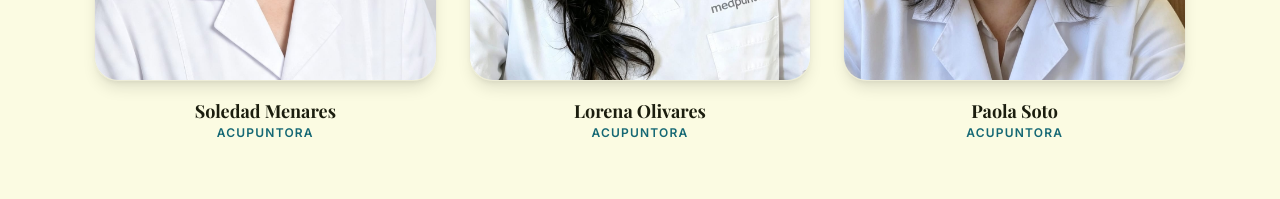
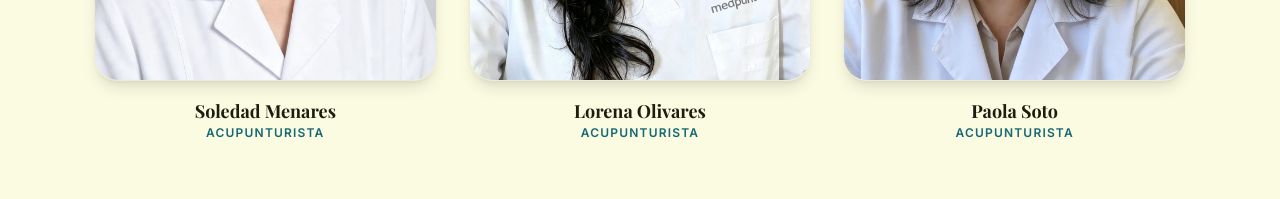
Before and after one commit to Mautz2050/Acupuntura, a React (Vite) app: page / in a window 1280 px wide. Shown: the part 1440-1639 px from the top of the page. Built offline with nearby package versions, Linux system fonts and the light colour scheme; no server answers; the database is empty; a web font is replaced by a local one.

Commit message:
fix: subtitulo equipo cambiado de Acupuntora a Acupunturista

```diff
--- a/src/pages/HomePage.jsx
+++ b/src/pages/HomePage.jsx
@@ -17,9 +17,9 @@ import {
 } from 'lucide-react';
 
 const EQUIPO = [
-  { nombre: 'Soledad Menares', foto: '/images/dra-soledad-menares.jpg', rol: 'Acupuntora' },
-  { nombre: 'Lorena Olivares', foto: '/images/lorena-olivares.jpg', rol: 'Acupuntora' },
-  { nombre: 'Paola Soto', foto: '/images/paola-soto.jpg', rol: 'Acupuntora' },
+  { nombre: 'Soledad Menares', foto: '/images/dra-soledad-menares.jpg', rol: 'Acupunturista' },
+  { nombre: 'Lorena Olivares', foto: '/images/lorena-olivares.jpg', rol: 'Acupunturista' },
+  { nombre: 'Paola Soto', foto: '/images/paola-soto.jpg', rol: 'Acupunturista' },
 ];
 
 export default function HomePage() {
```
